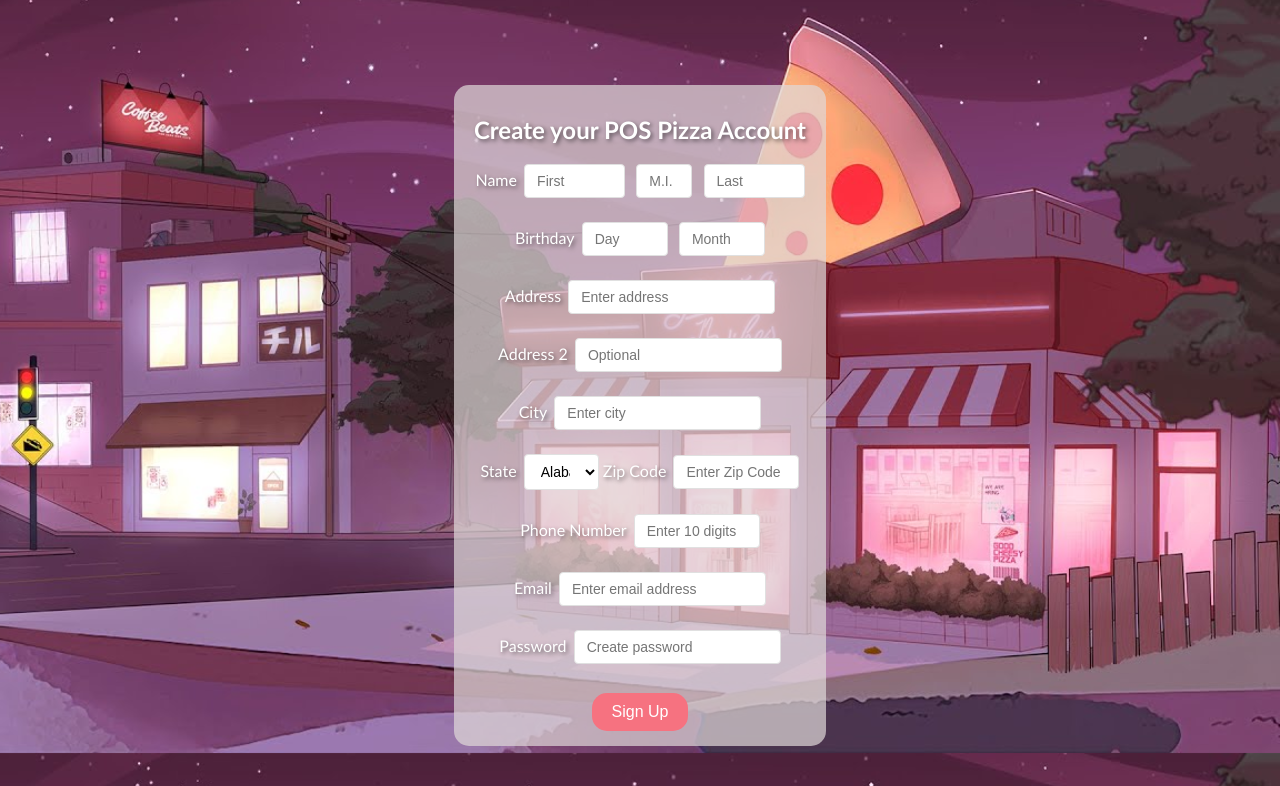
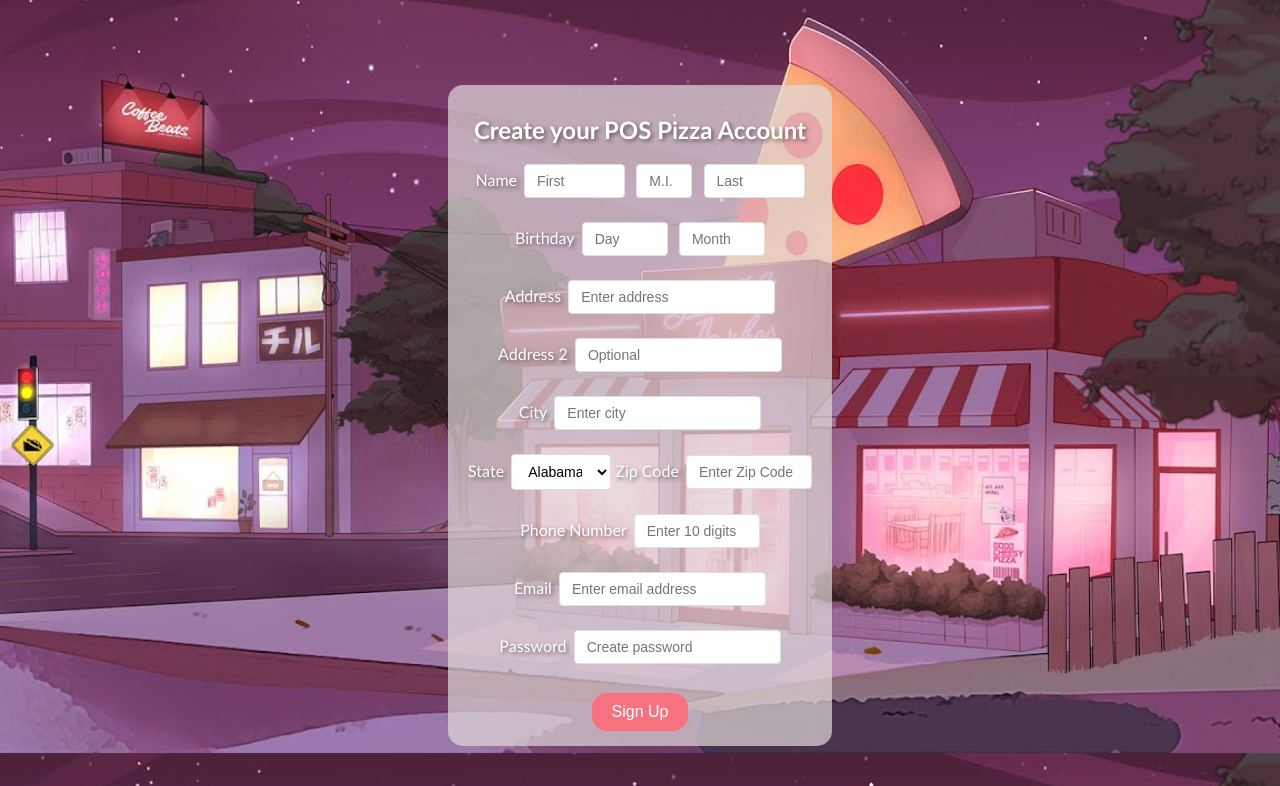
Before and after one commit to mcfixstuff/Point-Of-Sale-Database, a PHP site: page /signup.php in a window 1280 px wide. Shown: the part 47-833 px from the top of the page. Run offline with PHP 8.4, Linux system fonts and the light colour scheme.

Commit message:
Update signup.php

```diff
--- a/signup.php
+++ b/signup.php
@@ -101,7 +101,7 @@ if ($_SERVER["REQUEST_METHOD"] == "POST") {
 
         <div>
             <label for="state">State  </label>
-            <select id="state" name="state" placeholder="Select state" style="width: 75px;"required>
+            <select id="state" name="state" placeholder="Select state" style="width: 100px;"required>
                 <option value="AL">Alabama</option>
                 <option value="AK">Alaska</option>
                 <option value="AZ">Arizona</option>
```
